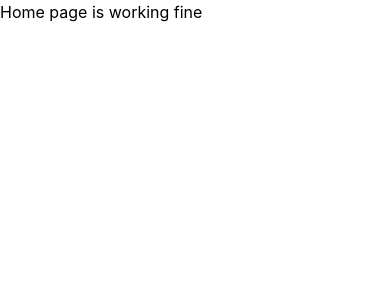
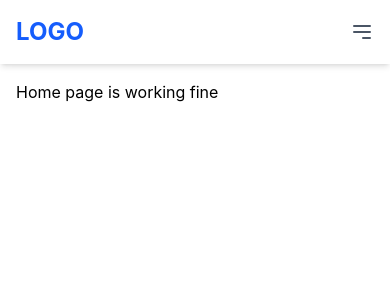
Before and after one commit to Rizvan-khan/data-scrapping-tool, a React app in the folder frontend/: page / in a window 390 px wide. Shown: the top 300 px of the page. Built offline with nearby package versions, Linux system fonts and the light colour scheme; the HTML template or start-up script is replaced by a standard one.

Commit message:
Home page Navbar create

```diff
--- a/frontend/src/Home.jsx
+++ b/frontend/src/Home.jsx
@@ -1,13 +1,16 @@
 import React from 'react';
+import Navbar from './Main-Panel/layouts/HomeLayout';
+// https://www.scrapin.io/blog/instant-data-scraper-alternatives  main design hai yeh ise dekhakr banana hia bhai
 
 export default function Home(){
     return (
-
-
-<>
-<h2>Home page is working fine</h2>
-{/* https://console.apify.com/actors/2Mdma1N6Fd0y3QEjR/input */}
-</>
-
+        <>
+            <Navbar />
+            {/* pt-20 adds enough space so content starts after the navbar */}
+            <main className="pt-20 px-4">
+                <h2>Home page is working fine</h2>
+                {/* https://console.apify.com/actors/2Mdma1N6Fd0y3QEjR/input */}
+            </main>
+        </>
     )
 }
--- /dev/null
+++ b/frontend/src/Main-Panel/layouts/HomeLayout.jsx
@@ -0,0 +1,85 @@
+import React, { useState } from 'react';
+import {useNavigate} from 'react-router-dom';
+
+const Navbar = () => {
+  const [isOpen, setIsOpen] = useState(false);
+  const navigate = useNavigate();
+
+  return (
+    <nav className="fixed top-0 left-0 w-full bg-white shadow-md z-50">
+      <div className="max-w-7xl mx-auto px-4 sm:px-6 lg:px-8">
+        <div className="flex justify-between items-center h-16">
+
+          {/* Logo Section */}
+          <div className="flex-shrink-0 flex items-center">
+            <span className="text-2xl font-bold text-blue-600 cursor-pointer">
+              LOGO
+            </span>
+          </div>
+
+          {/* Desktop Search Area */}
+          <div className="hidden md:flex flex-1 justify-center px-8">
+            <div className="relative w-full max-w-lg">
+              <input
+                type="text"
+                placeholder="Search..."
+                className="w-full bg-gray-100 border border-transparent focus:bg-white focus:border-blue-500 rounded-lg py-2 px-4 outline-none transition-all"
+              />
+            </div>
+          </div>
+
+          {/* Desktop Links & Login */}
+          <div className="hidden md:flex items-center space-x-6">
+            <a href="#pricing" className="text-gray-600 hover:text-blue-600 font-medium transition">
+              Pricing
+            </a>
+           <button
+        onClick={() => navigate('/login')}
+        className="bg-blue-600 text-white px-5 py-2 rounded-lg font-medium hover:bg-blue-700 transition"
+      >
+        Login
+      </button>
+          </div>
+
+          {/* Mobile Menu Button */}
+          <div className="md:hidden flex items-center">
+            <button
+              onClick={() => setIsOpen(!isOpen)}
+              className="text-gray-600 hover:text-blue-600 focus:outline-none"
+            >
+              <svg className="h-6 w-6" fill="none" viewBox="0 0 24 24" stroke="currentColor">
+                {isOpen ? (
+                  <path strokeLinecap="round" strokeLinejoin="round" strokeWidth={2} d="M6 18L18 6M6 6l12 12" />
+                ) : (
+                  <path strokeLinecap="round" strokeLinejoin="round" strokeWidth={2} d="M4 6h16M4 12h16m-7 6h7" />
+                )}
+              </svg>
+            </button>
+          </div>
+        </div>
+      </div>
+
+      {/* Mobile Menu (Dropdown) */}
+      <div className={`${isOpen ? 'block' : 'hidden'} md:hidden bg-white border-t`}>
+        <div className="px-4 pt-2 pb-4 space-y-3">
+          {/* Mobile Search */}
+          <div className="relative">
+            <input
+              type="text"
+              placeholder="Search..."
+              className="w-full bg-gray-100 rounded-lg py-2 px-4 outline-none"
+            />
+          </div>
+          <a href="#pricing" className="block text-gray-600 hover:text-blue-600 font-medium">
+            Pricing
+          </a>
+          <button className="w-full text-left bg-blue-600 text-white px-4 py-2 rounded-lg font-medium">
+            Login
+          </button>
+        </div>
+      </div>
+    </nav>
+  );
+};
+
+export default Navbar;
```
